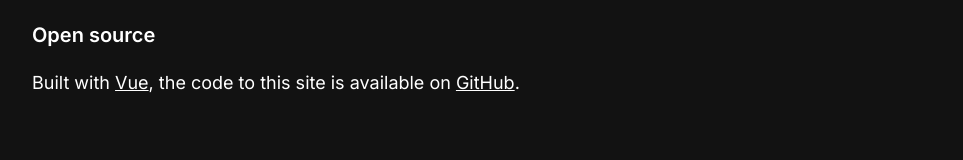
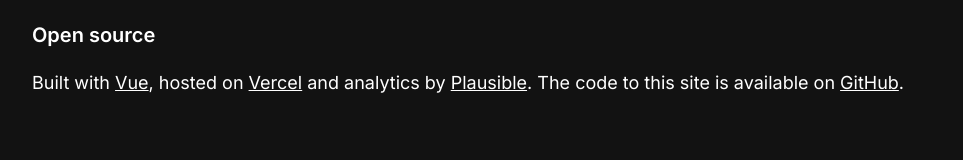
Before and after one commit to carlssonemil/damascus, a Vue app: page /about in a window 1280 px wide. Shown: the part 401-561 px from the top of the page, without its empty margins (158-1121 px from the left). Built offline with nearby package versions, Linux system fonts and the light colour scheme; what vue-eva-icons, vue-notification, vue-tippy would draw is missing.

Commit message:
Add host and analytics information

```diff
--- a/src/views/About.vue
+++ b/src/views/About.vue
@@ -13,7 +13,7 @@
       </div>
 
       <h4>Open source</h4>
-      <p>Built with <a href="https://vuejs.org/">Vue</a>, the code to this site is available on <a href="https://github.com/carlssonemil/damascus">GitHub</a>.</p>
+      <p>Built with <a href="https://vuejs.org/">Vue</a>, hosted on <a href="https://vercel.com/">Vercel</a> and analytics by <a href="https://plausible.io/">Plausible</a>. The code to this site is available on <a href="https://github.com/carlssonemil/damascus">GitHub</a>.</p>
     </div>
   </transition>
 </template>
```
Also changed, not shown: 1 other file (tests, documents, lock files or other folders).
